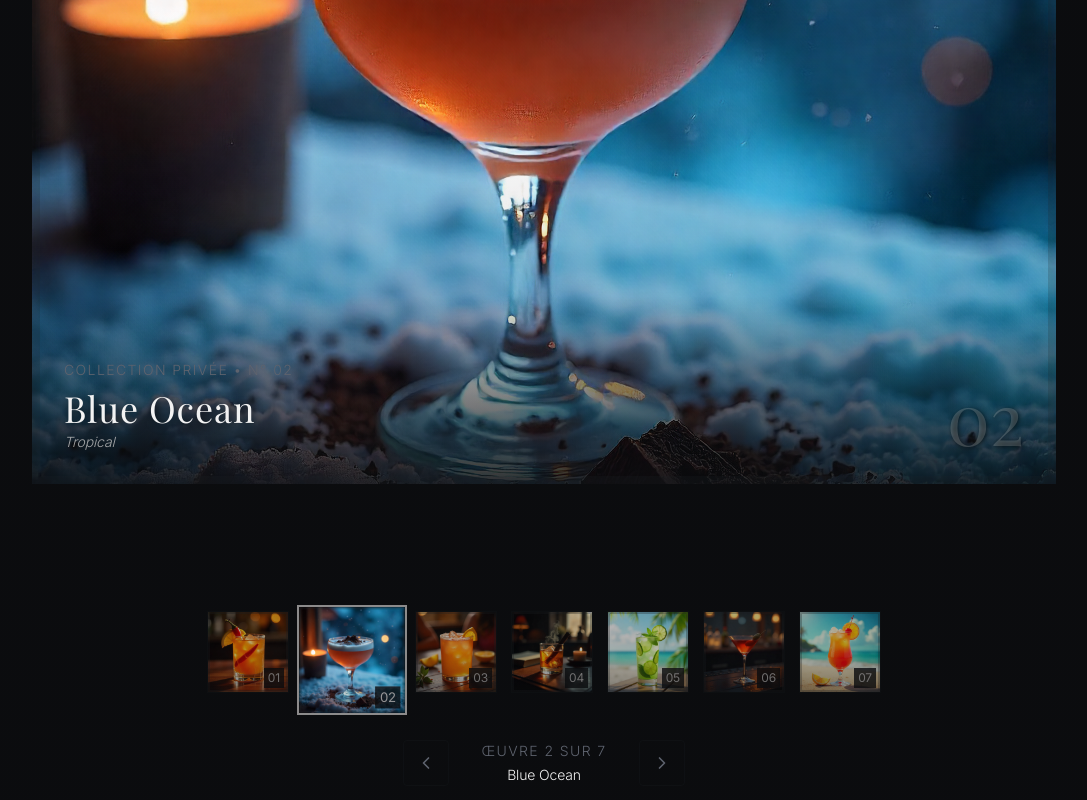
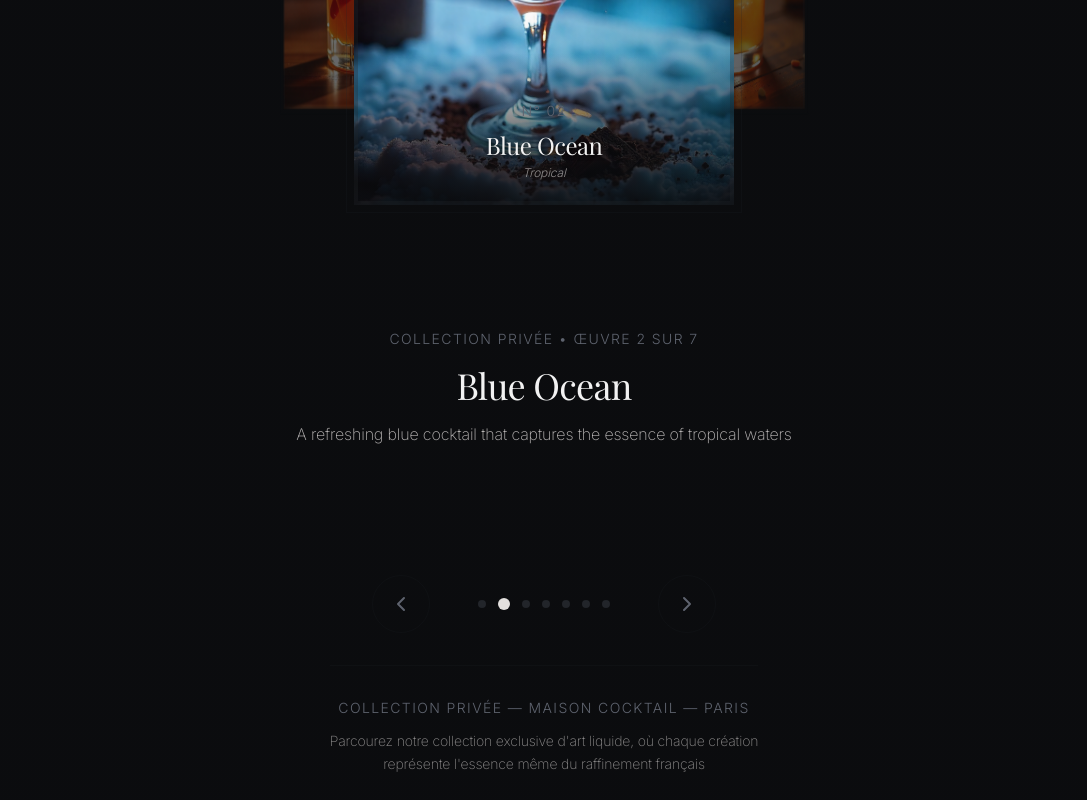
Before and after one commit to DaniilK19/cocktails_bar, a Next.js app: page / in a window 1280 px wide. Shown: the part 1640-2440 px from the top of the page, without its empty margins (96-1183 px from the left). Built offline with nearby package versions, Linux system fonts and the light colour scheme; a web font is replaced by a local one.

Commit message:
Refactor CocktailGrid component to implement a coverflow gallery display, enhancing visual dynamics and user interaction. Update layout and navigation controls for improved accessibility and aesthetics, while optimizing artwork presentation with new animation effects.

```diff
--- a/components/sections/cocktail-grid.tsx
+++ b/components/sections/cocktail-grid.tsx
@@ -87,7 +87,7 @@ export function CocktailGrid() {
   const activeCocktail = cocktails[activeIndex]
 
   return (
-    <section ref={sectionRef} className="py-40 px-4 sm:px-6 lg:px-8 relative overflow-hidden bg-gradient-to-b from-aristocrat-void via-aristocrat-void/98 to-aristocrat-void">
+    <section ref={sectionRef} className="py-40 px-4 sm:px-6 lg:px-8 relative overflow-visible bg-gradient-to-b from-aristocrat-void via-aristocrat-void/98 to-aristocrat-void" style={{perspective: '1000px'}}>
 
       <div className="max-w-7xl mx-auto relative z-10">
         {/* Gallery Header */}
@@ -103,134 +103,172 @@ export function CocktailGrid() {
           <div className="w-24 lg:w-32 h-px bg-gradient-to-r from-transparent via-aristocrat-charcoal to-transparent mx-auto"></div>
         </div>
 
-        {/* Art Gallery Display */}
+        {/* Coverflow Gallery Display */}
         <div ref={contentRef} className="relative">
-          {/* Main Artwork Showcase */}
-          <div className="max-w-5xl mx-auto mb-20 lg:mb-32">
+          {/* Coverflow Container */}
+          <div className="max-w-7xl mx-auto mb-20 lg:mb-32">
 
-            {/* Masterpiece Frame */}
-            <div className="relative">
+            {/* Coverflow Showcase */}
+            <div className="relative h-[500px] lg:h-[600px] flex items-center justify-center overflow-hidden">
 
-              {/* Gallery Frame */}
-              <div className="relative aspect-[5/4] overflow-hidden bg-aristocrat-void/10">
-                {/* Museum-style Frame */}
-                <div className="absolute inset-0 border-8 border-aristocrat-charcoal/20 z-10 pointer-events-none"></div>
-                <div className="absolute -inset-4 border-2 border-aristocrat-charcoal/10 z-10 pointer-events-none"></div>
-                <div className="absolute -inset-8 border border-aristocrat-charcoal/5 z-10 pointer-events-none"></div>
+              {/* Coverflow Items */}
+              <div className="relative w-full h-full flex items-center justify-center">
+                {cocktails.map((cocktail, index) => {
+                  const offset = index - activeIndex
+                  const isActive = index === activeIndex
+                  const absOffset = Math.abs(offset)
 
-                {/* The Artwork */}
-                <div className="relative w-full h-full overflow-hidden">
-                  <Image
-                    key={`artwork-${activeIndex}`}
-                    src={activeCocktail.image}
-                    alt={activeCocktail.name}
-                    fill
-                    className="object-cover transition-all duration-1500 ease-out"
-                    priority
-                    quality={95}
-                  />
+                  // Hide items that are too far away
+                  if (absOffset > 2) return null
 
-                  {/* Subtle Gallery Lighting */}
-                  <div className="absolute inset-0 bg-gradient-to-t from-aristocrat-void/20 via-transparent to-transparent" />
-                  <div className="absolute inset-0 bg-gradient-to-b from-aristocrat-void/10 via-transparent to-transparent" />
+                  // Calculate transforms
+                  const translateX = offset * 180
+                  const rotateY = offset * -45
+                  const scale = isActive ? 1 : 0.7 - (absOffset * 0.1)
+                  const zIndex = isActive ? 20 : 20 - absOffset
+                  const opacity = isActive ? 1 : 0.6 - (absOffset * 0.2)
 
-                  {/* Title on Image */}
-                  <div className="absolute bottom-0 left-0 right-0 bg-gradient-to-t from-aristocrat-void/80 via-aristocrat-void/40 to-transparent pt-16 pb-8 px-8">
-                    <div className="flex items-end justify-between">
-                      <div>
-                        <div className="aristocrat-subtext text-xs text-aristocrat-cream/60 mb-2">
-                          Collection Privée • N° {activeCocktail.id.padStart(2, '0')}
-                        </div>
-                        <h3 className="text-3xl lg:text-4xl font-light serif text-aristocrat-white leading-tight tracking-wide" style={{textShadow: '2px 2px 8px rgba(0,0,0,0.8)'}}>
-                          {activeCocktail.name}
-                        </h3>
-                        <div className="text-sm text-aristocrat-cream/70 font-light italic mt-1">
-                          {activeCocktail.category}
+                  return (
+                    <motion.div
+                      key={index}
+                      className="absolute cursor-pointer"
+                      style={{
+                        zIndex,
+                        transformStyle: 'preserve-3d',
+                      }}
+                      animate={{
+                        x: translateX,
+                        rotateY,
+                        scale,
+                        opacity,
+                      }}
+                      transition={{
+                        duration: 0.8,
+                        ease: [0.25, 0.46, 0.45, 0.94],
+                      }}
+                      onClick={() => goToSlide(index)}
+                    >
+                      {/* Artwork Frame */}
+                      <div className="relative w-[320px] h-[400px] lg:w-[380px] lg:h-[480px]">
+                        {/* Gallery Frame */}
+                        <div className="absolute inset-0 border-4 border-aristocrat-charcoal/30 z-10 pointer-events-none"></div>
+                        <div className="absolute -inset-2 border border-aristocrat-charcoal/20 z-10 pointer-events-none"></div>
+
+                        {/* The Artwork */}
+                        <div className="relative w-full h-full overflow-hidden bg-aristocrat-void/10">
+                          <Image
+                            src={cocktail.image}
+                            alt={cocktail.name}
+                            fill
+                            className="object-cover"
+                            quality={90}
+                          />
+
+                          {/* Reflection Effect */}
+                          <div className="absolute inset-0 bg-gradient-to-br from-transparent via-transparent to-aristocrat-void/30" />
+
+                          {/* Active Item Overlay */}
+                          {isActive && (
+                            <div className="absolute bottom-0 left-0 right-0 bg-gradient-to-t from-aristocrat-void/90 via-aristocrat-void/50 to-transparent pt-12 pb-6 px-6">
+                              <div className="text-center">
+                                <div className="aristocrat-subtext text-xs text-aristocrat-cream/70 mb-2">
+                                  N° {cocktail.id.padStart(2, '0')}
+                                </div>
+                                <h3
+                                  className="text-xl lg:text-2xl font-light serif text-aristocrat-white leading-tight"
+                                  style={{textShadow: '1px 1px 4px rgba(0,0,0,0.8)'}}
+                                >
+                                  {cocktail.name}
+                                </h3>
+                                <div className="text-xs text-aristocrat-cream/60 font-light italic mt-1">
+                                  {cocktail.category}
+                                </div>
+                              </div>
+                            </div>
+                          )}
+
+                          {/* Non-active Item Number */}
+                          {!isActive && (
+                            <div className="absolute top-4 right-4 text-2xl font-light text-aristocrat-cream/40 serif">
+                              {cocktail.id.padStart(2, '0')}
+                            </div>
+                          )}
                         </div>
                       </div>
-                      <div className="text-6xl lg:text-7xl font-extralight text-aristocrat-cream/20 serif leading-none" style={{textShadow: '1px 1px 4px rgba(0,0,0,0.6)'}}>
-                        {activeCocktail.id.padStart(2, '0')}
-                      </div>
-                    </div>
+                    </motion.div>
+                  )
+                })}
+              </div>
+            </div>
+
+            {/* Current Item Details */}
+            <div className="text-center mt-12 lg:mt-16">
+              <div className="max-w-2xl mx-auto">
+                <motion.div
+                  key={`details-${activeIndex}`}
+                  initial={{ opacity: 0, y: 20 }}
+                  animate={{ opacity: 1, y: 0 }}
+                  transition={{ duration: 0.6, delay: 0.2 }}
+                >
+                  <div className="aristocrat-subtext mb-4">
+                    Collection Privée • Œuvre {activeIndex + 1} sur {cocktails.length}
                   </div>
-                </div>
+                  <h2 className="text-3xl lg:text-4xl font-light serif text-aristocrat-white mb-4">
+                    {activeCocktail.name}
+                  </h2>
+                  <p className="text-aristocrat-cream/80 font-extralight leading-relaxed">
+                    {activeCocktail.description}
+                  </p>
+                </motion.div>
               </div>
             </div>
           </div>
 
-          {/* Gallery Navigation */}
-          <div className="flex flex-col items-center gap-8">
+          {/* Coverflow Navigation */}
+          <div className="flex flex-col items-center gap-8 mt-16">
 
-            {/* Gallery Thumbnails */}
-            <div className="flex flex-wrap justify-center gap-4 max-w-4xl">
-              {cocktails.map((cocktail, index) => (
-                <button
-                  key={index}
-                  onClick={() => goToSlide(index)}
-                  className={`group relative overflow-hidden transition-all duration-500 ${
-                    index === activeIndex
-                      ? 'w-20 h-20 lg:w-24 lg:h-24 ring-2 ring-aristocrat-cream/60 scale-110'
-                      : 'w-16 h-16 lg:w-20 lg:h-20 ring-1 ring-aristocrat-charcoal/20 hover:ring-aristocrat-cream/40 opacity-70 hover:opacity-90 hover:scale-105'
-                  }`}
-                >
-                  {/* Gallery Frame for Thumbnail */}
-                  <div className="absolute inset-0 border-2 border-aristocrat-charcoal/30 z-10 pointer-events-none group-hover:border-aristocrat-cream/40 transition-colors duration-300"></div>
-
-                  <Image
-                    src={cocktail.image}
-                    alt={cocktail.name}
-                    fill
-                    className="object-cover"
-                    quality={80}
-                  />
-
-                  {/* Artwork Number */}
-                  <div className="absolute bottom-1 right-1 bg-aristocrat-void/80 px-1 py-0.5 text-xs text-aristocrat-cream/80">
-                    {cocktail.id.padStart(2, '0')}
-                  </div>
-
-                  {/* Subtle Gallery Lighting */}
-                  <div className="absolute inset-0 bg-gradient-to-t from-aristocrat-void/30 via-transparent to-transparent" />
-                </button>
-              ))}
-            </div>
-
-            {/* Gallery Controls */}
-            <div className="flex items-center gap-8">
+            {/* Navigation Controls */}
+            <div className="flex items-center gap-12">
               <button
                 onClick={prevSlide}
-                className="p-3 border border-aristocrat-charcoal/20 hover:border-aristocrat-cream/40 text-aristocrat-gray hover:text-aristocrat-white transition-all duration-300 rounded"
-                title="Œuvre précédente"
+                className="p-4 border border-aristocrat-charcoal/20 hover:border-aristocrat-cream/40 text-aristocrat-gray hover:text-aristocrat-white transition-all duration-300 rounded-full"
+                title="Précédent"
               >
-                <ChevronLeft className="w-5 h-5" />
+                <ChevronLeft className="w-6 h-6" />
               </button>
 
-              <div className="text-center">
-                <div className="aristocrat-subtext text-xs mb-1">
-                  Œuvre {activeIndex + 1} sur {cocktails.length}
-                </div>
-                <div className="text-aristocrat-white font-light text-sm">
-                  {activeCocktail.name}
-                </div>
+              {/* Progress Dots */}
+              <div className="flex items-center gap-3">
+                {cocktails.map((_, index) => (
+                  <button
+                    key={index}
+                    onClick={() => goToSlide(index)}
+                    className={`transition-all duration-300 ${
+                      index === activeIndex
+                        ? 'w-3 h-3 bg-aristocrat-cream rounded-full'
+                        : 'w-2 h-2 bg-aristocrat-charcoal hover:bg-aristocrat-gray rounded-full'
+                    }`}
+                  />
+                ))}
               </div>
 
               <button
                 onClick={nextSlide}
-                className="p-3 border border-aristocrat-charcoal/20 hover:border-aristocrat-cream/40 text-aristocrat-gray hover:text-aristocrat-white transition-all duration-300 rounded"
-                title="Œuvre suivante"
+                className="p-4 border border-aristocrat-charcoal/20 hover:border-aristocrat-cream/40 text-aristocrat-gray hover:text-aristocrat-white transition-all duration-300 rounded-full"
+                title="Suivant"
               >
-                <ChevronRight className="w-5 h-5" />
+                <ChevronRight className="w-6 h-6" />
               </button>
             </div>
 
             {/* Exhibition Info */}
-            <div className="text-center pt-8 border-t border-aristocrat-charcoal/20 max-w-2xl">
-              <div className="aristocrat-subtext text-xs mb-2">
-                Collection Privée — Maison Cocktail
+            <div className="text-center pt-8 border-t border-aristocrat-charcoal/20 max-w-3xl">
+              <div className="aristocrat-subtext text-xs mb-3">
+                Collection Privée — Maison Cocktail — Paris
               </div>
               <p className="text-sm text-aristocrat-cream/60 font-extralight leading-relaxed">
-                Chaque création est une œuvre d'art liquide, fruit d'un savoir-faire artisanal<br className="hidden lg:block" />
-                et d'une recherche esthétique perpétuelle
+                Parcourez notre collection exclusive d'art liquide, où chaque création<br className="hidden lg:block" />
+                représente l'essence même du raffinement français
               </p>
             </div>
           </div>
```
